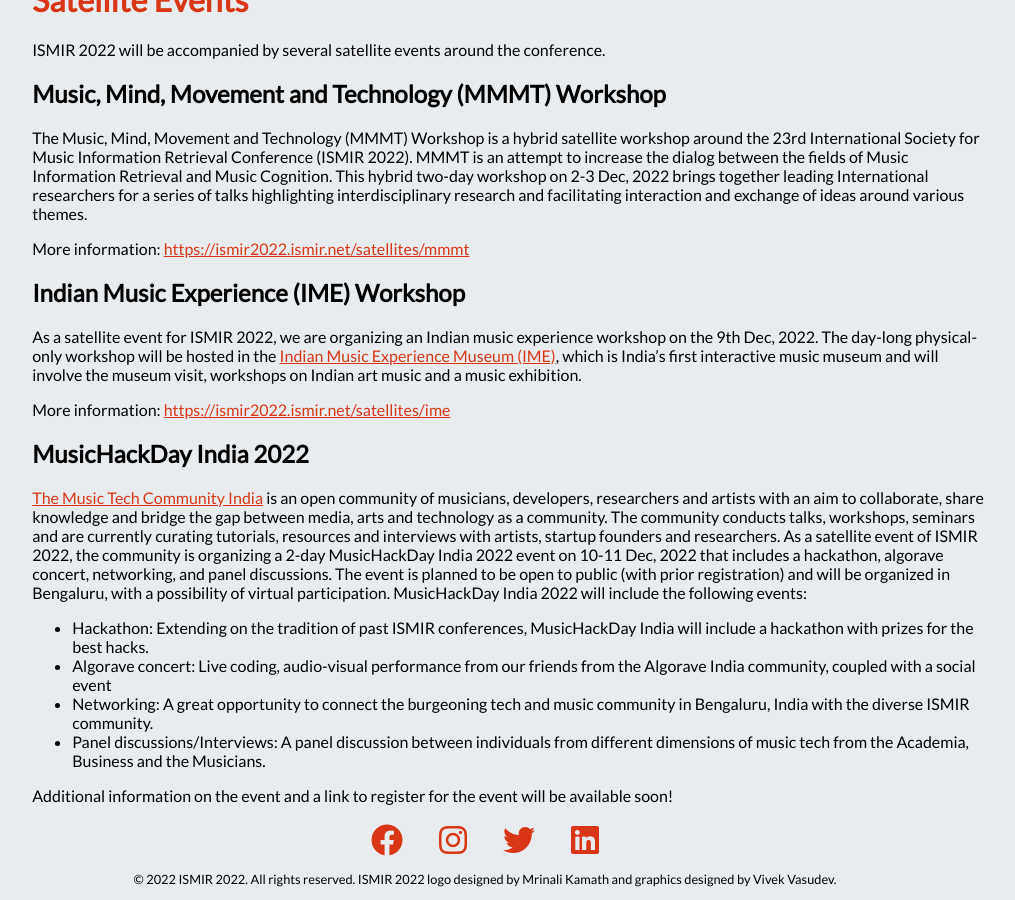
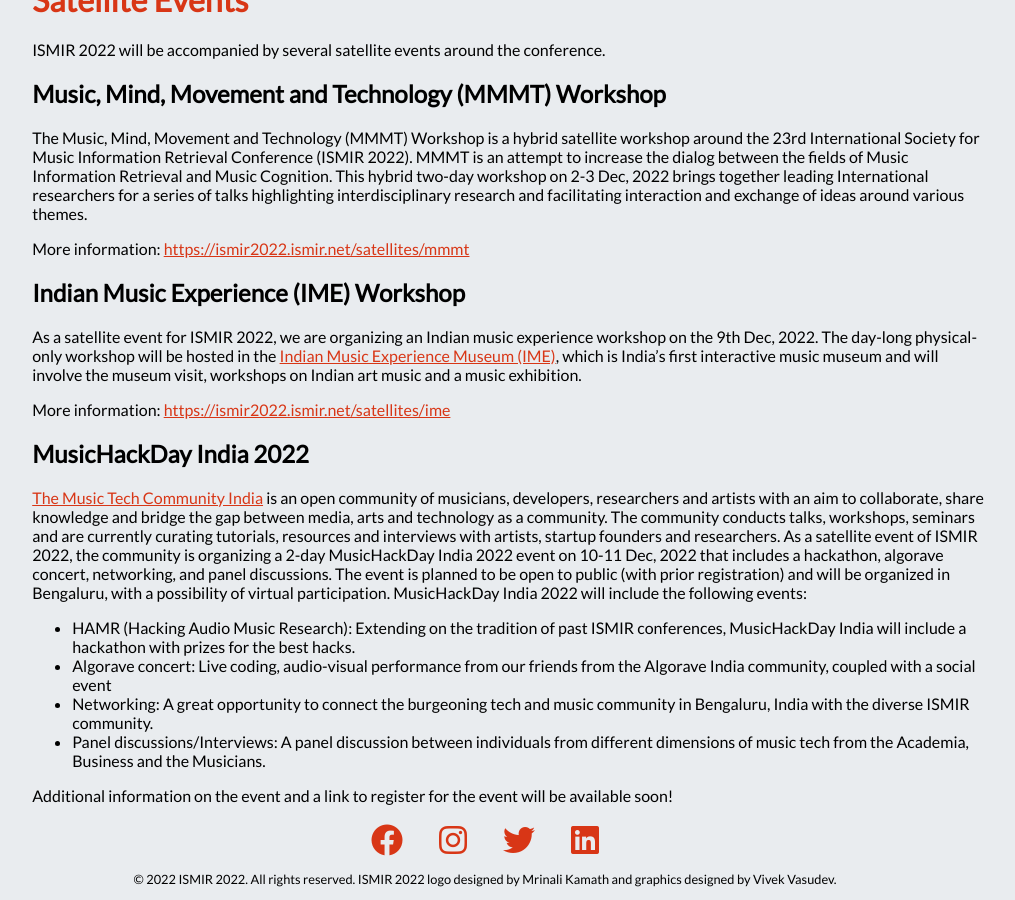
Before and after one commit to ismir2022/ismir2022.github.io, a Jekyll site: the page built from program/satellites.md, in a window 1280 px wide and 900 px high, scrolled down 581 px. Shown: the whole window, without its empty margins (155-1170 px from the left). Built offline with Jekyll 4.4.1, drawn with Linux system fonts in a browser that asks for light colours; nearby versions of some CDN libraries.

Commit message:
Update satellites.md

```diff
--- a/program/satellites.md
+++ b/program/satellites.md
@@ -21,7 +21,7 @@
 ## MusicHackDay India 2022
 [The Music Tech Community India](https://musictechcommunity.org/) is an open community of musicians, developers, researchers and artists with an aim to collaborate, share knowledge and bridge the gap between media, arts and technology as a community. The community conducts talks, workshops, seminars and are currently curating tutorials, resources and interviews with artists, startup founders and researchers. As a satellite event of ISMIR 2022, the community is organizing a 2-day MusicHackDay India 2022 event on 10-11 Dec, 2022 that includes a hackathon, algorave concert, networking, and panel discussions. The event is planned to be open to public (with prior registration) and will be organized in Bengaluru, with a possibility of virtual participation. MusicHackDay India 2022 will include the following events:
 
-* Hackathon: Extending on the tradition of past ISMIR conferences, MusicHackDay India will include a hackathon with prizes for the best hacks.
+* HAMR (Hacking Audio Music Research): Extending on the tradition of past ISMIR conferences, MusicHackDay India will include a hackathon with prizes for the best hacks.
 * Algorave concert: Live coding, audio-visual performance from our friends from the Algorave India community, coupled with a social event
 * Networking: A great opportunity to connect the burgeoning tech and music community in Bengaluru, India with the diverse ISMIR community.
 * Panel discussions/Interviews: A panel discussion between individuals from different dimensions of music tech from the Academia, Business and the Musicians.
```
